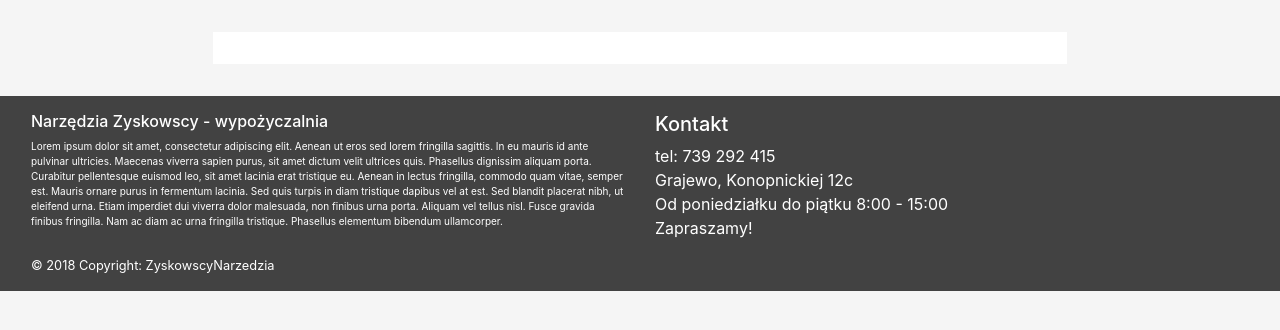
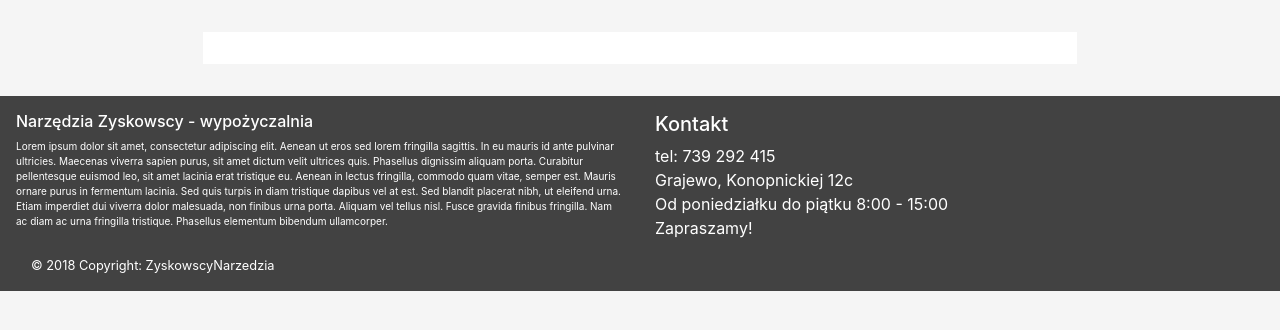
Before and after one commit to wefhi/Viber, a Django app: page / in a window 1280 px wide. Shown: the part 56-386 px from the top of the page. Run offline with Django 3.2, Linux system fonts and the light colour scheme; data that the repository does not hold is empty; some libraries are stand-ins or nearby versions.

Commit message:
alpha version

```diff
--- a/music/templates/music/base.html
+++ b/music/templates/music/base.html
@@ -2,7 +2,7 @@
 <html lang="en">
 <head>
     <meta charset="UTF-8">
-    <title>{% block title %}Viberr{% endblock %}</title>
+    <title>{% block title %}Zyskowscy Narzedzia{% endblock %}</title>
     {% load staticfiles %}
    <link rel="stylesheet" href="https://maxcdn.bootstrapcdn.com/bootstrap/4.0.0-beta.2/css/bootstrap.min.css" integrity="sha384-PsH8R72JQ3SOdhVi3uxftmaW6Vc51MKb0q5P2rRUpPvrszuE4W1povHYgTpBfshb" crossorigin="anonymous">
     <script src="https://maxcdn.bootstrapcdn.com/bootstrap/4.0.0-beta.2/js/bootstrap.min.js" integrity="sha384-alpBpkh1PFOepccYVYDB4do5UnbKysX5WZXm3XxPqe5iKTfUKjNkCk9SaVuEZflJ" crossorigin="anonymous"></script>
@@ -49,7 +49,7 @@ font-size: 0.8em;
 </nav>
 
 
-<div class="container-fluid">
+
 
     <div class="row">
 
@@ -82,14 +82,14 @@ font-size: 0.8em;
 
     </div>
 
-</div>
+
 
 
 <!--Footer-->
 <footer class="page-footer blue center-on-small-only" style="background-color: #424242; color: white; padding: 1em;">
 
     <!--Footer Links-->
-    <div class="container-fluid">
+
         <div class="row">
 
             <!--First column-->
@@ -111,7 +111,7 @@ font-size: 0.8em;
             </div>
             <!--/.Second column-->
         </div>
-    </div>
+
     <!--/.Footer Links-->
 
     <!--Copyright-->
--- a/zyskowscynarzedzia/settings.py
+++ b/zyskowscynarzedzia/settings.py
@@ -83,6 +83,8 @@ DATABASES = {
     }
 }
 
+ACCOUNT_ACTIVATION_DAYS = 7
+
 
 # Password validation
 # https://docs.djangoproject.com/en/2.0/ref/settings/#auth-password-validators
```
